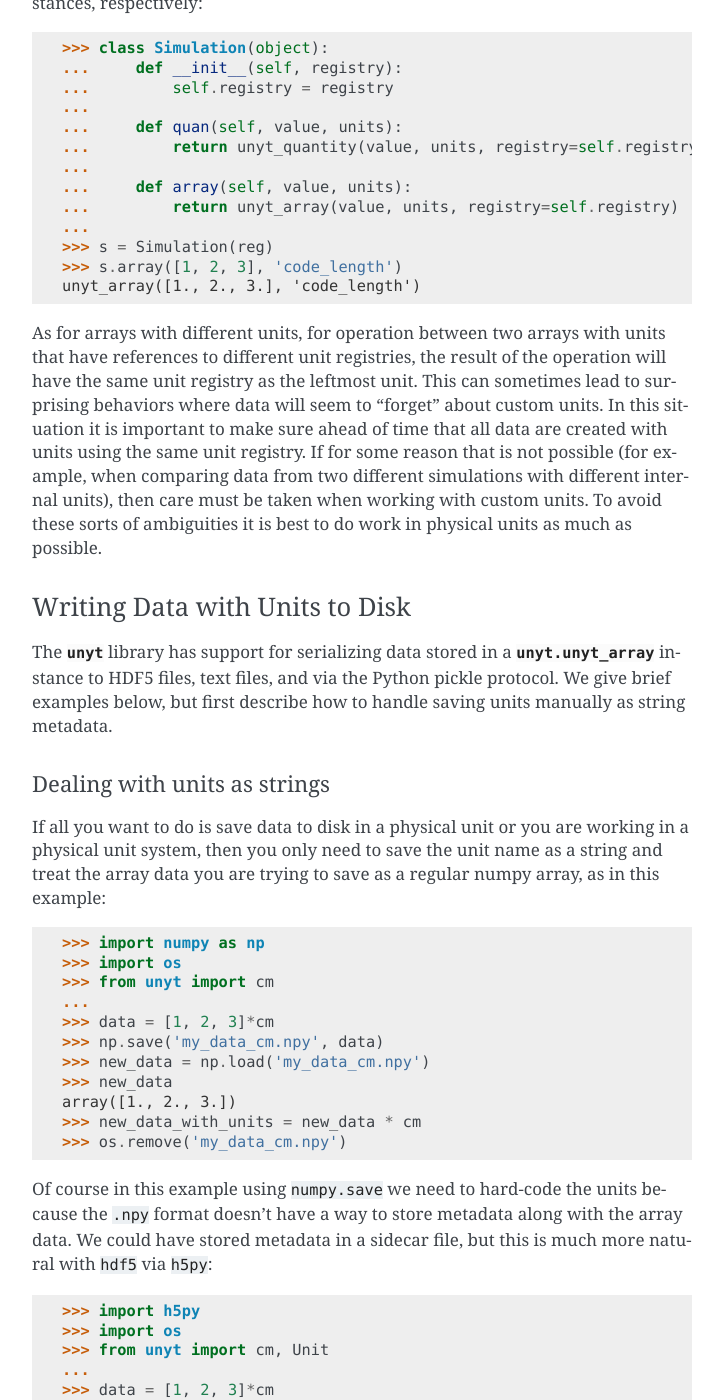
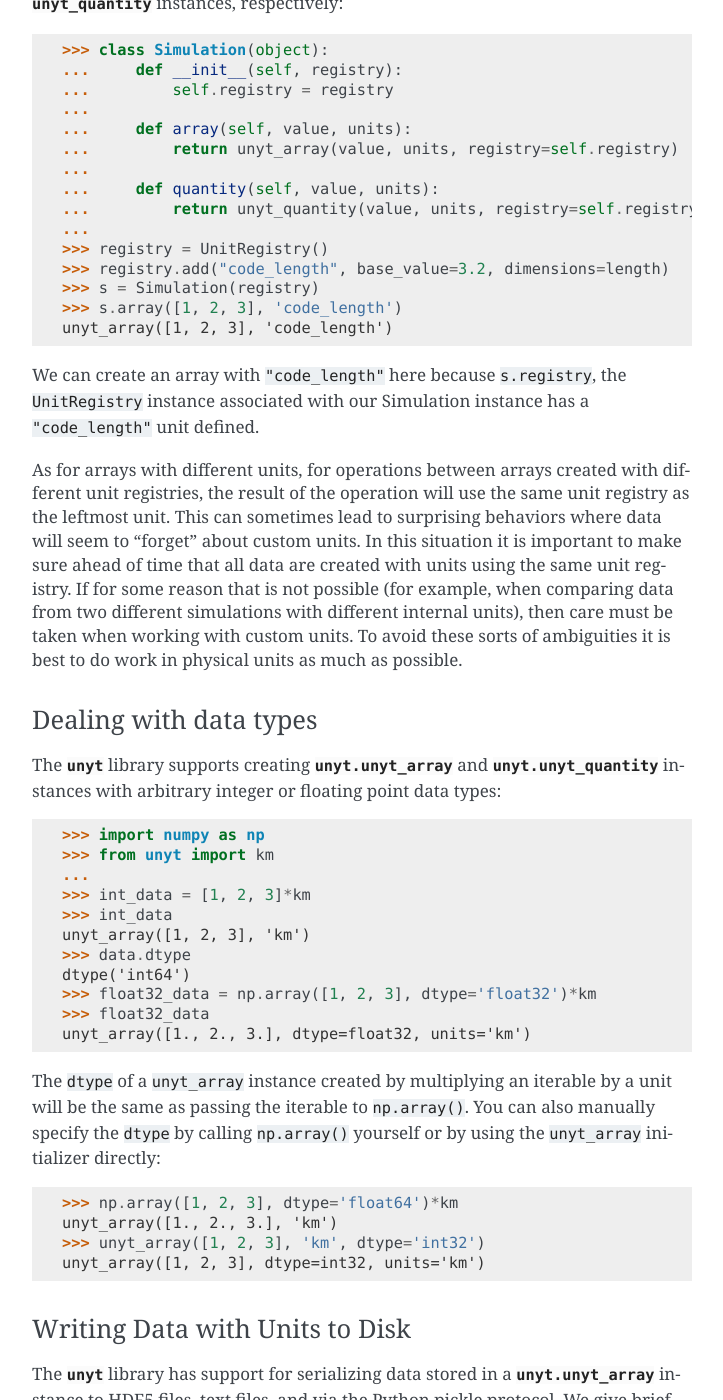
Before and after one commit to yt-project/unyt, a Sphinx documentation site: the page built from docs/usage.rst, in a window 1280 px wide and 1400 px high, scrolled down 16549 px. Shown: the whole window, without its empty margins (388-1111 px from the left). Built offline with Sphinx 7.4.7, drawn with Linux system fonts in a browser that asks for light colours; pages that are not in the unit, such as notebooks, are missing from menus; the version number could not be read and is left out; some of the changed text lies outside the part shown.

Commit message:
make it possible to create and manipulate integer arrays

```diff
--- a/docs/usage.rst
+++ b/docs/usage.rst
@@ -63,7 +63,7 @@ in the example::
 
   >>> semimajor_axis = [421700, 671034, 1070412, 1882709]*km
   >>> semimajor_axis
-  unyt_array([ 421700.,  671034., 1070412., 1882709.], 'km')
+  unyt_array([ 421700,  671034, 1070412, 1882709], 'km')
 
 By multiplying by ``km``, we converted the python list into a
 :class:`unyt.unyt_array <unyt.array.unyt_array>` instance. This is a class
@@ -71,7 +71,7 @@ that's built into :mod:`unyt`, has units attached to it, and knows how to
 convert itself into different dimensionally equivalent units::
 
   >>> semimajor_axis.value
-  array([ 421700.,  671034., 1070412., 1882709.])
+  array([ 421700,  671034, 1070412, 1882709])
   >>> semimajor_axis.units
   km
   >>> print(semimajor_axis.to('AU'))
@@ -189,7 +189,7 @@ the :class:`unyt.unyt_array <unyt.array.unyt_array>` class to quickly apply unit
   unyt_arrays with units "cm/s" (dimensions "(length)/(time)") and
   "dimensionless" (dimensions "1") is not well defined.
   >>> velocities + 12*velocities.units
-  unyt_array([22., 32., 42.], 'cm/s')
+  unyt_array([22, 32, 42], 'cm/s')
 
 Logarithms, Exponentials, and Trigonometric Functions
 -----------------------------------------------------
@@ -280,7 +280,7 @@ accomplished with the :meth:`unyt_array.convert_to_units
   >>> from unyt import mile
   >>> data = [1, 2, 3]*mile
   >>> data
-  unyt_array([1., 2., 3.], 'mile')
+  unyt_array([1, 2, 3], 'mile')
   >>> data.convert_to_units('km')
   >>> data
   unyt_array([1.609344, 3.218688, 4.828032], 'km')
@@ -386,7 +386,7 @@ methods:
   unyt_quantity(4.78843804, 'Msun/kpc**2')
   >>> data = [100, 500, 700]*horsepower
   >>> data
-  unyt_array([100., 500., 700.], 'hp')
+  unyt_array([100, 500, 700], 'hp')
   >>> data.convert_to_base('mks')
   >>> data
   unyt_array([ 74569.98715823, 372849.93579114, 521989.91010759], 'W')
@@ -544,26 +544,26 @@ To obtain a new array containing a copy of the original data, use either the
   >>> import numpy as np
   >>> data = [1, 2, 3]*g
   >>> data
-  unyt_array([1., 2., 3.], 'g')
+  unyt_array([1, 2, 3], 'g')
   >>> np.array(data)
-  array([1., 2., 3.])
+  array([1, 2, 3])
   >>> data.to_value('kg')
   array([0.001, 0.002, 0.003])
   >>> data.value
-  array([1., 2., 3.])
+  array([1, 2, 3])
   >>> data.v
-  array([1., 2., 3.])
+  array([1, 2, 3])
 
 Similarly, to obtain a ndarray containing a view of the data in the original
 array, use either the :attr:`unyt_array.ndview <unyt.array.unyt_array.ndview>`
 or the :attr:`unyt_array.d <unyt.array.unyt_array.d>` properties:
 
   >>> data.view(np.ndarray)
-  array([1., 2., 3.])
+  array([1, 2, 3])
   >>> data.ndview
-  array([1., 2., 3.])
+  array([1, 2, 3])
   >>> data.d
-  array([1., 2., 3.])
+  array([1, 2, 3])
 
 Applying units to data
 ----------------------
@@ -597,7 +597,7 @@ with the same units:
 
   >>> more_data = [4, 5, 6]*data_with_units.units
   >>> more_data
-  unyt_array([4., 5., 6.], 'g')
+  unyt_array([4, 5, 6], 'g')
 
 Working with code that uses ``astropy.units``
 ---------------------------------------------
@@ -643,7 +643,7 @@ instances. To convert data from ``Pint`` to :mod:`unyt`, use the :func:`unyt_arr
   <Quantity([0 1 2 3], 'erg / centimeter ** 3')>
   >>> c = unyt_array.from_pint(b)
   >>> c
-  unyt_array([0., 1., 2., 3.], 'erg/cm**3')
+  unyt_array([0, 1, 2, 3], 'erg/cm**3')
 
 And to convert data contained in a :class:`unyt_array <unyt.array.unyt_array>`
 instance, use the :meth:`unyt_array.to_pint <unyt.array.unyt_array.to_pint>`
@@ -652,12 +652,12 @@ method:
   >>> from unyt import cm, s
   >>> a = 4*cm**2/s
   >>> print(a)
-  4.0 cm**2/s
+  4 cm**2/s
   >>> a.to_pint()
-  <Quantity(4.0, 'centimeter ** 2 / second')>
+  <Quantity(4, 'centimeter ** 2 / second')>
   >>> b = [1, 2, 3]*cm
   >>> b.to_pint()
-  <Quantity([1. 2. 3.], 'centimeter')>
+  <Quantity([1 2 3], 'centimeter')>
 
 
 Integrating :mod:`unyt` Into a Python Library
@@ -738,33 +738,73 @@ Sometimes it is convenient to create a unit registry containing new units that a
   >>> u = Unit('code_length', registry=reg)
   >>> data = 3*u
   >>> print(data)
-  3.0 code_length
+  3 code_length
 
 As you can see, you can test whether a unit name is in a registry using the
 Python ``in`` operator.
 
 In an application that depends on ``unyt``, it is often convenient to define
-methods or functions to automatically attach the correct unit registry to a set
-unit object. For example, consider a ``Simulation`` class. Let's give this class
-two methods named ``quantitity`` and ``array`` to create new :mod:`unyt_array
-<unyt.array.unyt_array>` and :mod:`unyt_quantity <unyt.array.unyt_quantity>`
-instances, respectively:
+methods or functions to automatically attach the correct unit registry to unit
+objects associated with an object. For example, consider a ``Simulation``
+class. Let's give this class two methods named ``array`` and ``quantity`` to
+create new :mod:`unyt_array <unyt.array.unyt_array>` and :mod:`unyt_quantity
+<unyt.array.unyt_quantity>` instances, respectively:
 
   >>> class Simulation(object):
   ...     def __init__(self, registry):
   ...         self.registry = registry
   ...
-  ...     def quan(self, value, units):
-  ...         return unyt_quantity(value, units, registry=self.registry)
-  ...
   ...     def array(self, value, units):
   ...         return unyt_array(value, units, registry=self.registry)
   ...
-  >>> s = Simulation(reg)
+  ...     def quantity(self, value, units):
+  ...         return unyt_quantity(value, units, registry=self.registry)
+  ...
+  >>> registry = UnitRegistry()
+  >>> registry.add("code_length", base_value=3.2, dimensions=length)
+  >>> s = Simulation(registry)
   >>> s.array([1, 2, 3], 'code_length')
-  unyt_array([1., 2., 3.], 'code_length')
+  unyt_array([1, 2, 3], 'code_length')
 
-As for arrays with different units, for operation between two arrays with units that have references to different unit registries, the result of the operation will have the same unit registry as the leftmost unit. This can sometimes lead to surprising behaviors where data will seem to "forget" about custom units. In this situation it is important to make sure ahead of time that all data are created with units using the same unit registry. If for some reason that is not possible (for example, when comparing data from two different simulations with different internal units), then care must be taken when working with custom units. To avoid these sorts of ambiguities it is best to do work in physical units as much as possible.
+We can create an array with ``"code_length"`` here because ``s.registry``, the ``UnitRegistry`` instance associated with our Simulation instance has a ``"code_length"`` unit defined.
+
+As for arrays with different units, for operations between arrays created with
+different unit registries, the result of the operation will use the same unit
+registry as the leftmost unit. This can sometimes lead to surprising behaviors
+where data will seem to "forget" about custom units. In this situation it is
+important to make sure ahead of time that all data are created with units using
+the same unit registry. If for some reason that is not possible (for example,
+when comparing data from two different simulations with different internal
+units), then care must be taken when working with custom units. To avoid these
+sorts of ambiguities it is best to do work in physical units as much as
+possible.
+
+Dealing with data types
+-----------------------
+
+The :mod:`unyt` library supports creating :class:`unyt.unyt_array <unyt.array.unyt_array>` and :class:`unyt.unyt_quantity <unyt.array.unyt_quantity>` instances with arbitrary integer or floating point data types:
+
+   >>> import numpy as np
+   >>> from unyt import km
+   ...
+   >>> int_data = [1, 2, 3]*km
+   >>> int_data
+   unyt_array([1, 2, 3], 'km')
+   >>> data.dtype
+   dtype('int64')
+   >>> float32_data = np.array([1, 2, 3], dtype='float32')*km
+   >>> float32_data
+   unyt_array([1., 2., 3.], dtype=float32, units='km')
+
+The ``dtype`` of a ``unyt_array`` instance created by multiplying an iterable by
+a unit will be the same as passing the iterable to ``np.array()``. You can also
+manually specify the ``dtype`` by calling ``np.array()`` yourself or by using
+the ``unyt_array`` initializer directly:
+
+   >>> np.array([1, 2, 3], dtype='float64')*km
+   unyt_array([1., 2., 3.], 'km')
+   >>> unyt_array([1, 2, 3], 'km', dtype='int32')
+   unyt_array([1, 2, 3], dtype=int32, units='km')
 
 Writing Data with Units to Disk
 -------------------------------
@@ -789,7 +829,7 @@ this example:
   >>> np.save('my_data_cm.npy', data)
   >>> new_data = np.load('my_data_cm.npy')
   >>> new_data
-  array([1., 2., 3.])
+  array([1, 2, 3])
   >>> new_data_with_units = new_data * cm
   >>> os.remove('my_data_cm.npy')
 
@@ -812,7 +852,7 @@ Of course in this example using ``numpy.save`` we need to hard-code the units be
   >>> unit = Unit(unit_str)
   >>> new_data = new_data*unit
   >>> new_data
-  unyt_array([1., 2., 3.], 'cm')
+  unyt_array([1, 2, 3], 'cm')
   >>> os.remove('my_data.h5')
 
 HDF5 Files
@@ -826,7 +866,7 @@ The :mod:`unyt` library provides a hook for writing data both to a new HDF5 file
   >>> data.write_hdf5('my_data.h5')
   ...
   >>> unyt_array.from_hdf5('my_data.h5')
-  unyt_array([1., 2., 3.], 'cm')
+  unyt_array([1, 2, 3], 'cm')
   >>> os.remove('my_data.h5')
 
 By default the data will be written to the root group of the HDF5 file in a dataset named ``'array_data'``. You can also specify that you would like
@@ -836,7 +876,7 @@ the data to be saved in a particular group or dataset in the file:
   ...                 group_name='my_special_group')
   >>> unyt_array.from_hdf5('my_data.h5', dataset_name='my_special_data',
   ...                      group_name='my_special_group')
-  unyt_array([1., 2., 3.], 'cm')
+  unyt_array([1, 2, 3], 'cm')
   >>> os.remove('my_data.h5')
 
 You can even write to files and groups that already exist:
@@ -848,7 +888,7 @@ You can even write to files and groups that already exist:
   ...
   >>> with h5py.File('my_data.h5') as f:
   ...     print(f['my_custom_group/array_data'][:])
-  [1. 2. 3.]
+  [1 2 3]
   >>> os.remove('my_data.h5')
 
 If the dataset that you would like to write to already exists, :mod:`unyt`
@@ -871,7 +911,7 @@ restoring the data from disk. Here is a short example illustrating this:
   >>> data.write_hdf5('my_code_data.h5')
   >>> read_data = data.from_hdf5('my_code_data.h5')
   >>> read_data
-  unyt_array([1., 2., 3.], 'cm')
+  unyt_array([1, 2, 3], 'cm')
   >>> read_data.to('code_length')
   unyt_array([0.001, 0.002, 0.003], 'code_length')
   >>> os.remove('my_code_data.h5')
```
Also changed, not shown: other parts of docs/usage.rst (+1 -1 lines), 5 other files.
